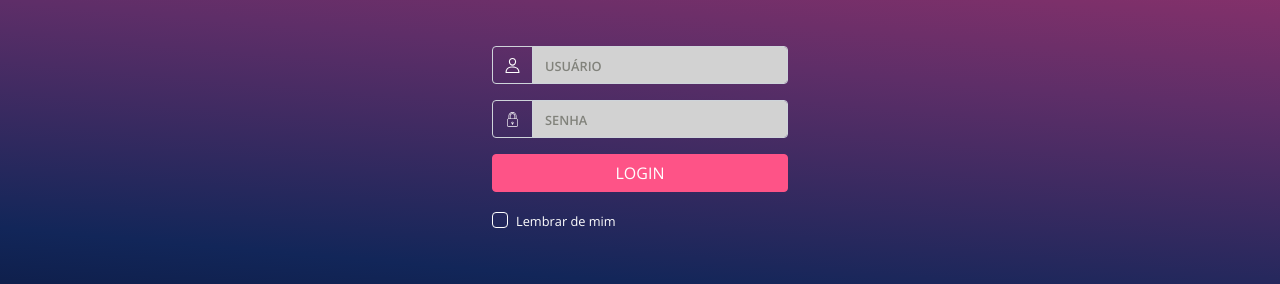
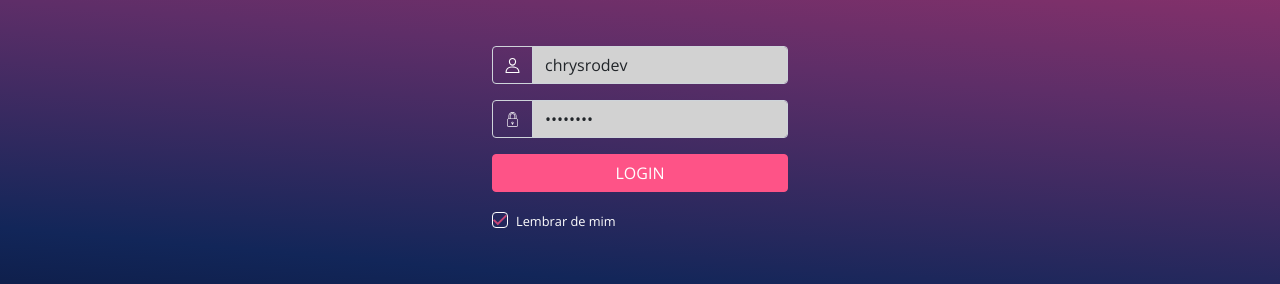
Before and after one commit to chrysrod/Emporio-Serrana-Front, a React (Create React App) app: page / in a window 1280 px wide. Shown: the part 344-628 px from the top of the page. Built offline with nearby package versions, Linux system fonts and the light colour scheme.

Commit message:
add authentication on login page

```diff
--- a/src/pages/SignIn/index.js
+++ b/src/pages/SignIn/index.js
@@ -1,15 +1,48 @@
-import React from 'react';
+import React, { Component } from 'react';
+import PropTypes from 'prop-types';
 import { Login } from './styles';
+import api from '../../services/api';
+import { login } from '../../services/auth';
 import UserCircle from '../../assets/user-circle.svg';
 import User from '../../assets/user.svg';
 import Lock from '../../assets/lock.svg';
 
-export default function index() {
+export default class SignIn extends Component {
+  constructor(props) {
+    super(props);
+    this.state = {
+      checked: true,
+      username: 'chrysrodev',
+      password: 'password',
+    };
+  }
+
+  // componentDidMount() {
+  //   const { history } = this.props;
+  //   if (isAuthenticated()) history.push('/dashboard');
+  // }
+
+  render() {
+    const { checked, username, password } = this.state;
+    const { history } = this.props;
+
+    const handleSubmit = async (e) => {
+      e.preventDefault();
+      await api
+        .post('/auth/login', { username, password })
+        .then((res) =>
+          checked
+            ? login(JSON.stringify(res.data.token), 'local')
+            : login(JSON.stringify(res.data.token), 'session')
+        )
+        .finally(() => history.push('/dashboard'));
+      // .catch((error) => console.log(error));
+    };
     return (
       <Login>
         <div className="col-lg-3 text-center">
           <img src={UserCircle} alt="" width="120" className="mb-5" />
-        <div>
+          <form onSubmit={handleSubmit}>
             <div className="input-group mb-3">
               <span className="input-group-text" id="basic-addon1">
                 <img src={User} alt="" width="15" />
@@ -17,6 +50,10 @@ export default function index() {
               <input
                 type="text"
                 className="form-control"
+                onChange={(userInput) => {
+                  this.setState({ username: userInput.target.value });
+                }}
+                value={username}
                 placeholder="Usuário"
                 aria-label="Usuário"
                 aria-describedby="basic-addon1"
@@ -30,13 +67,17 @@ export default function index() {
               <input
                 type="password"
                 className="form-control"
+                onChange={(passwordInput) => {
+                  this.setState({ password: passwordInput.target.value });
+                }}
+                value={password}
                 placeholder="Senha"
                 aria-label="Senha"
                 aria-describedby="basic-addon1"
               />
             </div>
 
-          <button type="button" className="w-100 btn btn-pink">
+            <button type="submit" className="w-100 btn btn-pink">
               Login
             </button>
 
@@ -45,7 +86,11 @@ export default function index() {
                 <input
                   className="form-check-input"
                   type="checkbox"
-                value=""
+                  value={checked}
+                  checked={checked}
+                  onChange={() => {
+                    this.setState({ checked: !checked });
+                  }}
                   id="rememberMe"
                 />
                 <label className="form-check-label" htmlFor="rememberMe">
@@ -53,8 +98,15 @@ export default function index() {
                 </label>
               </div>
             </div>
-        </div>
+          </form>
         </div>
       </Login>
     );
   }
+}
+
+SignIn.propTypes = {
+  history: PropTypes.shape({
+    push: PropTypes.func,
+  }).isRequired,
+};
--- a/src/routes.js
+++ b/src/routes.js
@@ -27,11 +27,15 @@ const Routes = () => (
 );
 
 PrivateRoute.propTypes = {
-  component: PropTypes.element.isRequired,
+  component: PropTypes.func.isRequired,
   path: PropTypes.string.isRequired,
   location: PropTypes.shape({
     pathname: PropTypes.string,
-  }).isRequired,
+  }),
+};
+
+PrivateRoute.defaultProps = {
+  location: undefined,
 };
 
 export default Routes;
--- a/src/services/api.js
+++ b/src/services/api.js
@@ -9,7 +9,7 @@ api.interceptors.request.use(async (config) => {
   const token = getToken();
 
   if (token) {
-    config.headers.Authorization = `Bearer ${token}`;
+    config.headers.Authorization = `Bearer ${JSON.parse(token)}`;
   }
   return config;
 });
--- a/src/services/auth.js
+++ b/src/services/auth.js
@@ -1,5 +1,14 @@
 export const TOKEN_KEY = '@emporio-serrana-Token';
-export const isAuthenticated = () => localStorage.getItem(TOKEN_KEY) !== null;
-export const getToken = () => localStorage.getItem(TOKEN_KEY);
-export const login = (token) => localStorage.setItem(TOKEN_KEY, token);
-export const logout = () => localStorage.removeItem(TOKEN_KEY);
+export const isAuthenticated = () =>
+  (localStorage.getItem(TOKEN_KEY) || sessionStorage.getItem(TOKEN_KEY)) !==
+  null;
+export const getToken = () =>
+  localStorage.getItem(TOKEN_KEY) || sessionStorage.getItem(TOKEN_KEY);
+export const login = (token, storage) =>
+  storage === 'session'
+    ? sessionStorage.setItem(TOKEN_KEY, token)
+    : localStorage.setItem(TOKEN_KEY, token);
+export const logout = () => {
+  localStorage.removeItem(TOKEN_KEY);
+  sessionStorage.removeItem(TOKEN_KEY);
+};
--- a/src/styles/global.js
+++ b/src/styles/global.js
@@ -47,6 +47,7 @@ export default createGlobalStyle`
   .form-check-input {
     background-color: transparent;
     border-color: #fff;
+    cursor: pointer;
   }
 
   .form-check-input:checked {
@@ -64,6 +65,7 @@ export default createGlobalStyle`
 
   .form-check-label {
     font-size: 0.8rem;
+    cursor: pointer;
   }
 
   .search {
```
Lines whose indentation alone changed are shown as unchanged.
